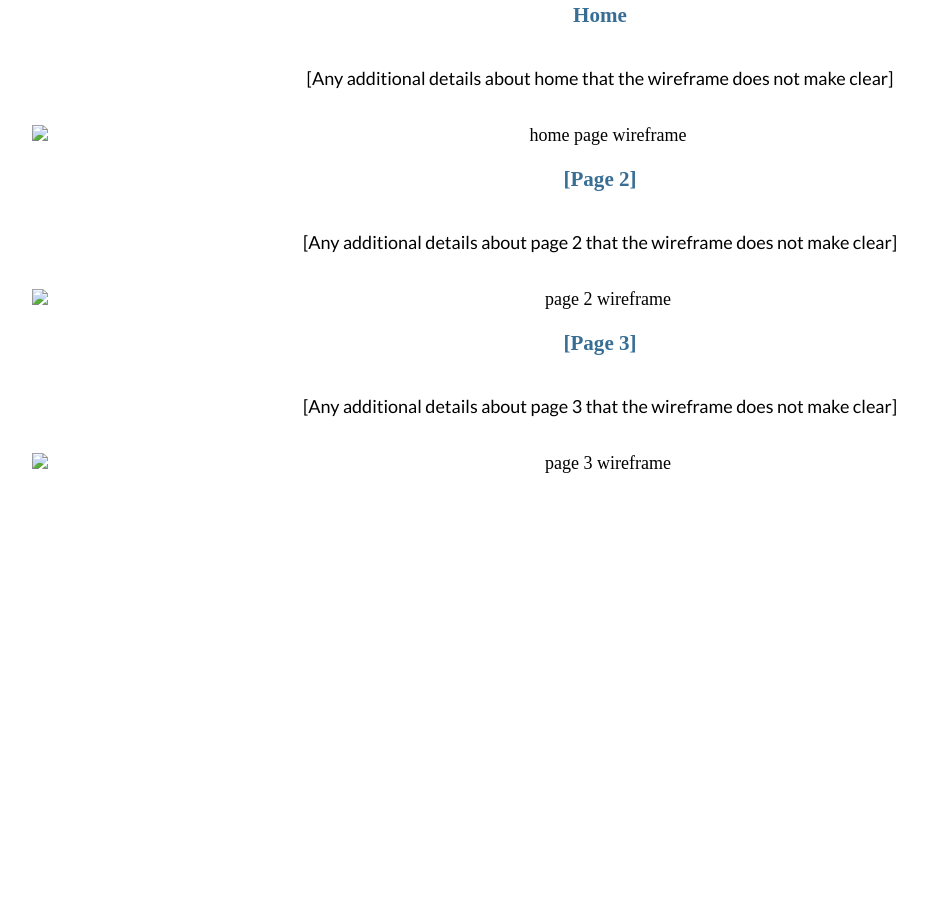
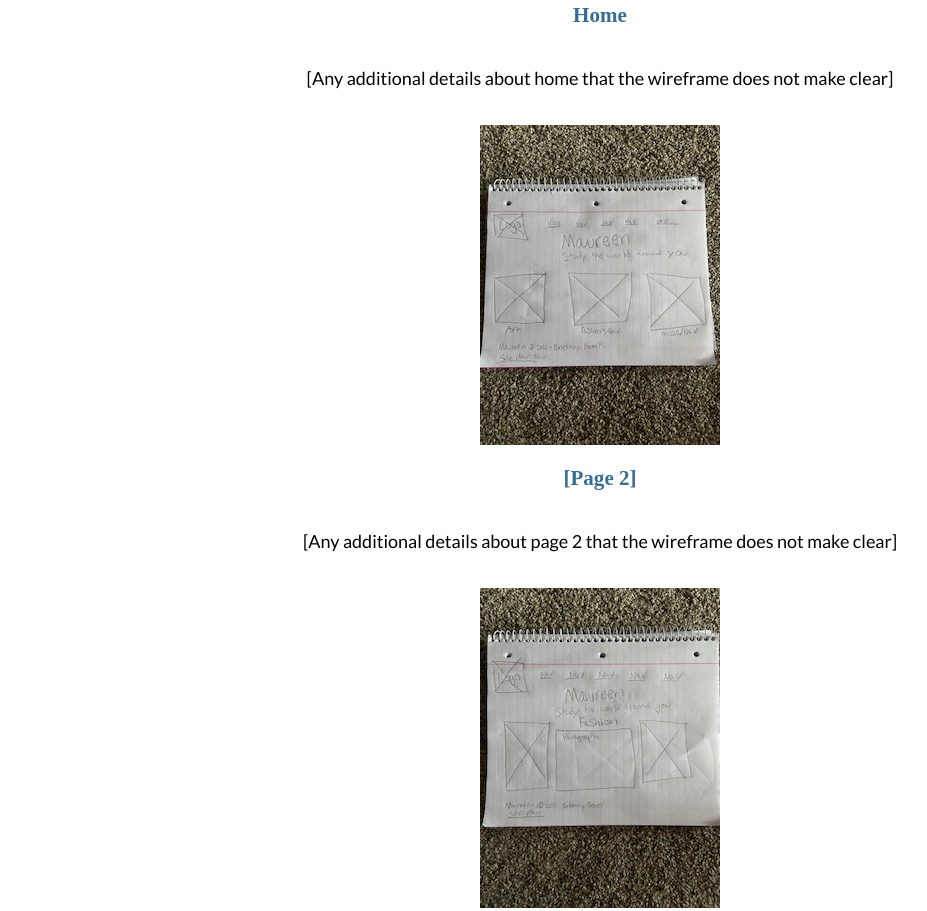
Before and after one commit to brittanypocock/brittanypocock.github.io, a plain HTML site: page wwr/site-plan-maureen.html in a window 1280 px wide. Shown: the part 9379-10290 px from the top of the page, without its empty margins (40-967 px from the left). Before the commit the page ends 9925 px from the top, so only its background shows below. Drawn offline with Linux system fonts and the light colour scheme; files that its build step writes are made by us from their sources; a web font is replaced by a local one.

Commit message:
wireframes

```diff
--- a/wwr/site-plan-maureen.html
+++ b/wwr/site-plan-maureen.html
@@ -165,19 +165,19 @@
       <p>
         [Any additional details about home that the wireframe does not make clear]
       </p>
-      <img src="#" alt="home page wireframe">
+      <img src="images/IMG_4418.jpg" alt="home page wireframe">
 
       <h3>[Page 2]</h3>
       <p>
         [Any additional details about page 2 that the wireframe does not make clear]
       </p>
-      <img src="#" alt="page 2 wireframe">
+      <img src="images/IMG_4420.jpg" alt="page 2 wireframe">
 
       <h3>[Page 3]</h3>
       <p>
         [Any additional details about page 3 that the wireframe does not make clear]
       </p>
-      <img src="#" alt="page 3 wireframe">
+      <img src="images/IMG_4419.jpg" alt="page 3 wireframe">
     </main>
   </body>
 
```
Also changed, not shown: wwr/images/IMG_4418.jpg (added), wwr/images/IMG_4419.jpg (added), wwr/images/IMG_4420.jpg (added).
